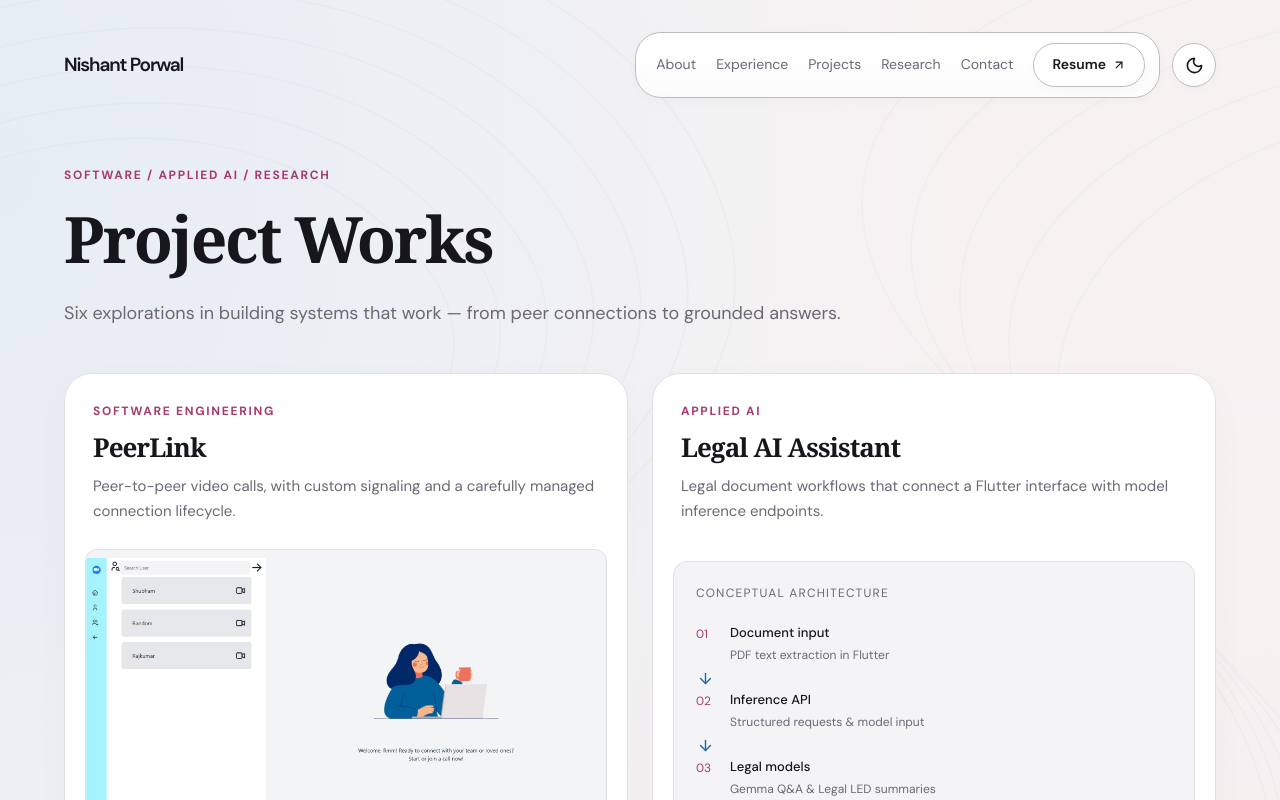
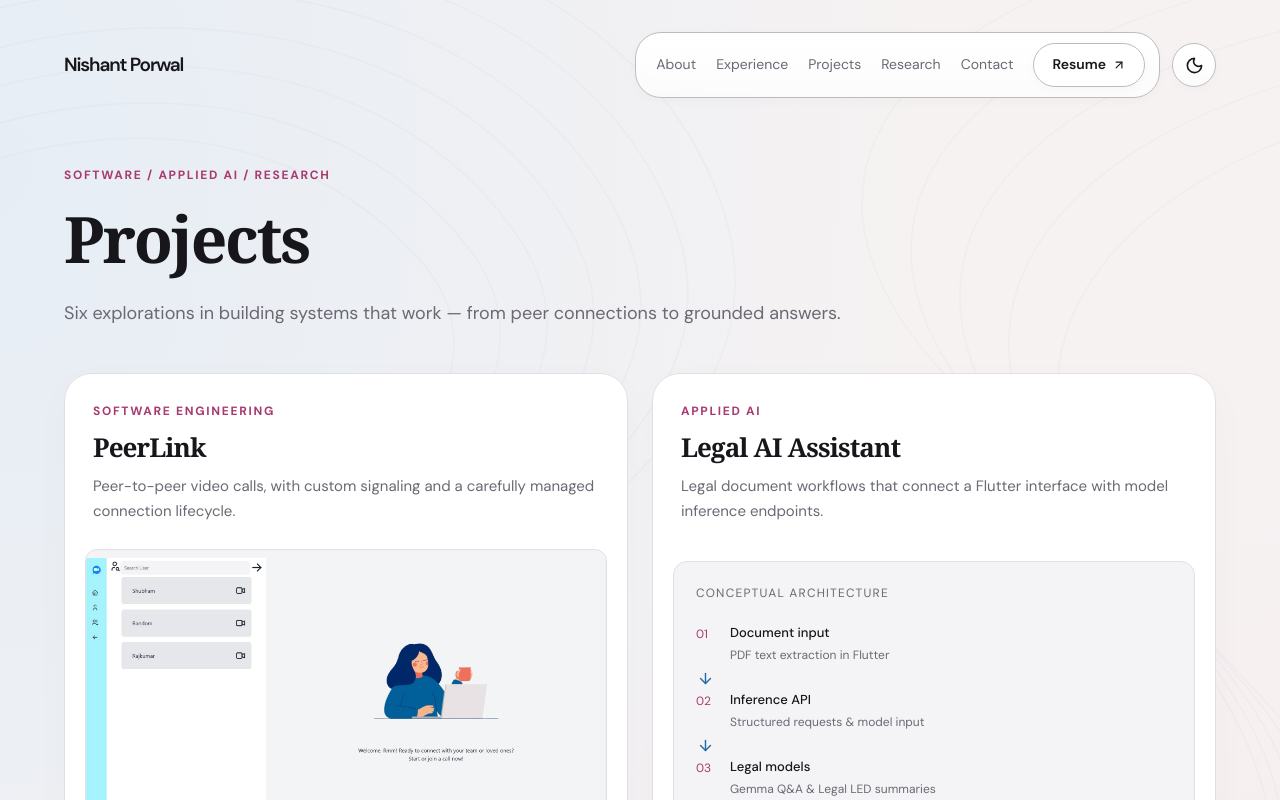
Before and after one commit to nishant203code/Portfolio, a Next.js app: page /projects in a window 1280 px wide. Shown: the top 800 px of the page. Built offline with nearby package versions, Linux system fonts and the light colour scheme; no server answers.

Commit message:
updated project section

```diff
--- a/src/app/projects/page.tsx
+++ b/src/app/projects/page.tsx
@@ -5,5 +5,5 @@ import { ProjectCard } from "@/components/project-card";
 export const metadata: Metadata = { title: "Projects", description: "Six projects spanning real-time software, applied AI, retrieval systems, and geospatial research." };
 
 export default function ProjectsPage() {
-  return <><header className="page-heading"><p className="eyebrow">Software / Applied AI / Research</p><h1>Project Works</h1><p>Six explorations in building systems that work — from peer connections to grounded answers.</p></header><div className="project-index">{projects.map((project) => <ProjectCard key={project.slug} project={project} />)}</div></>;
+  return <><header className="page-heading"><p className="eyebrow">Software / Applied AI / Research</p><h1>Projects</h1><p>Six explorations in building systems that work — from peer connections to grounded answers.</p></header><div className="project-index">{projects.map((project) => <ProjectCard key={project.slug} project={project} />)}</div></>;
 }
```
Also changed, not shown: 1 other file (tests, documents, lock files or other folders).
